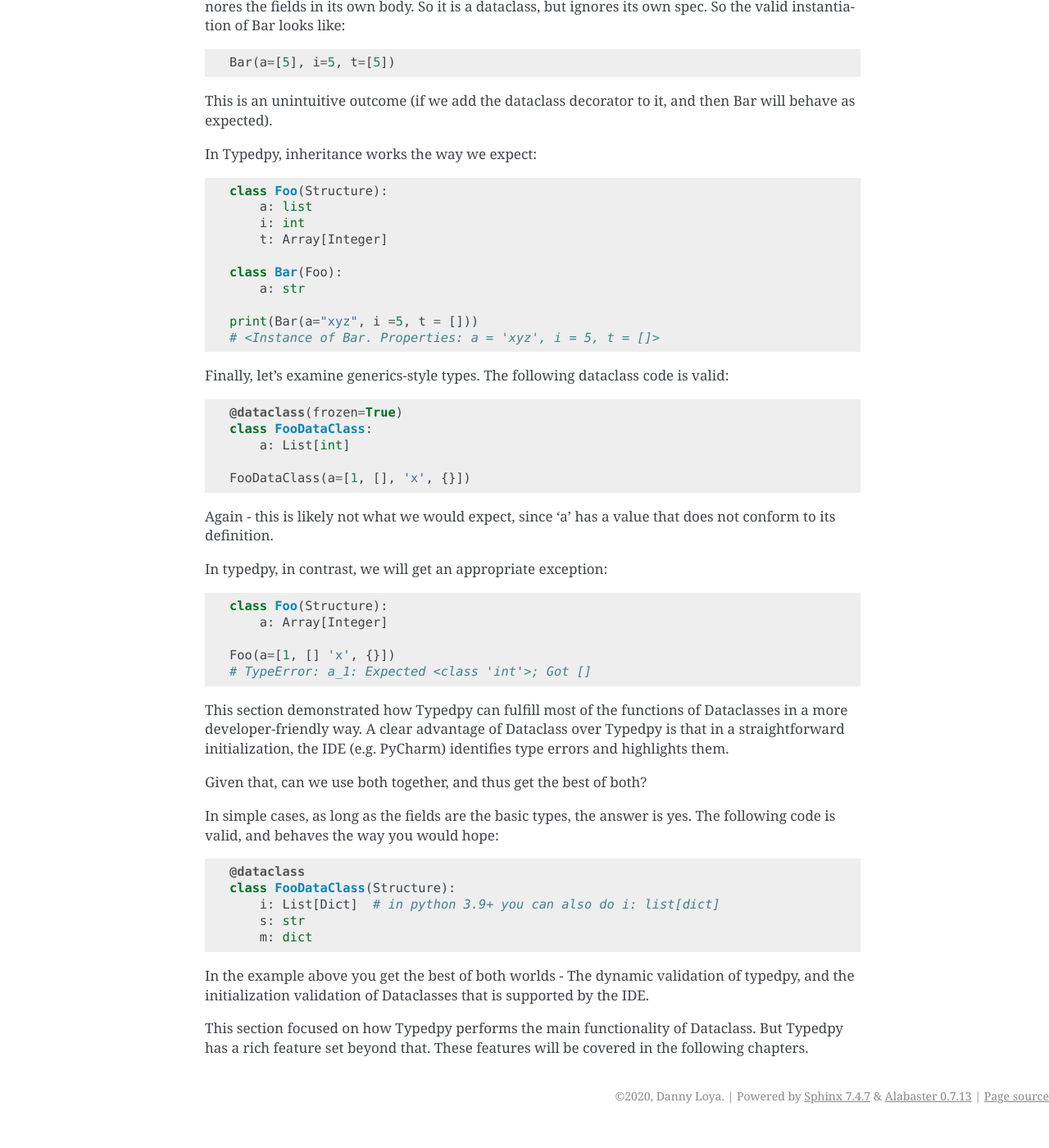
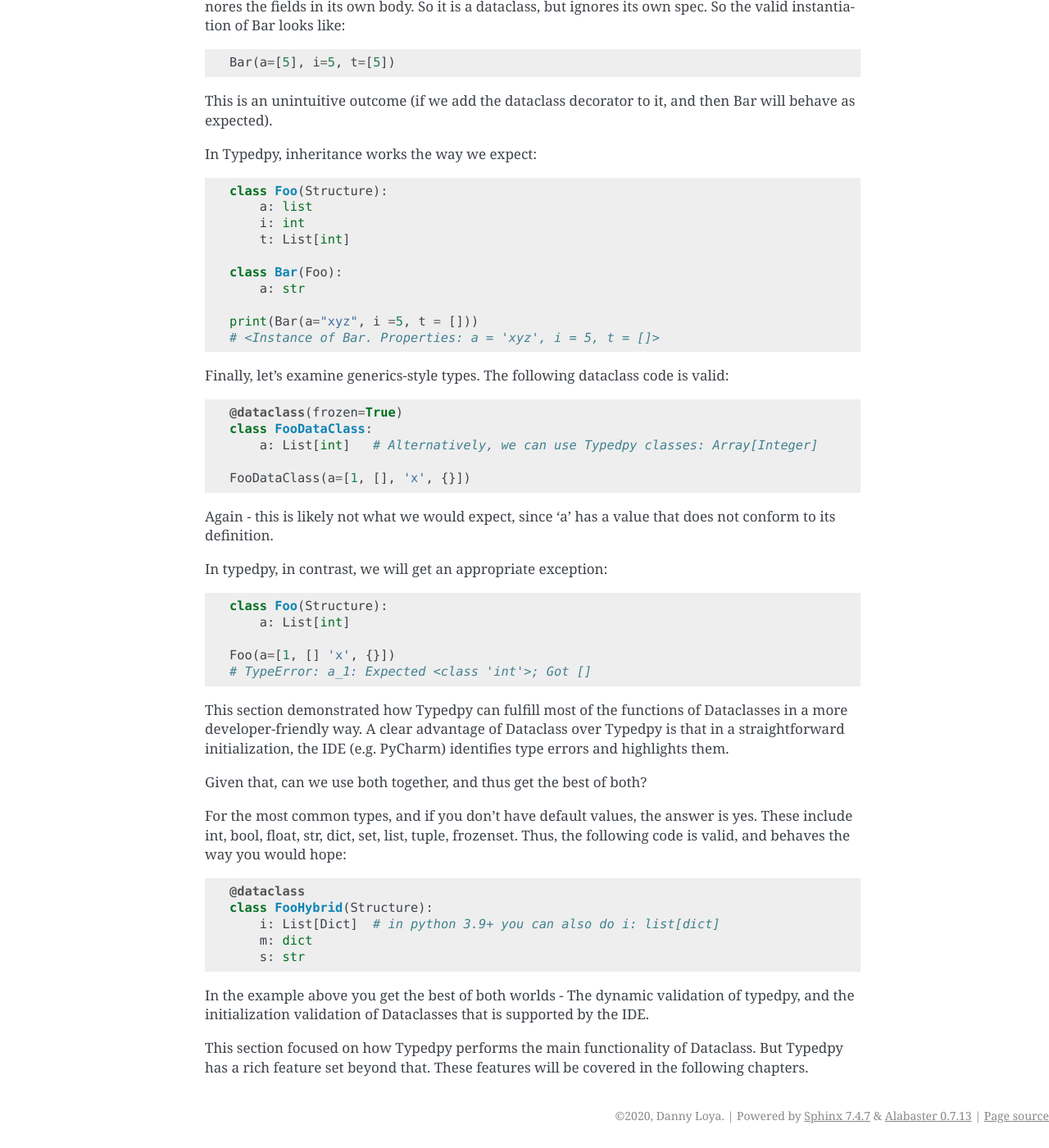
Before and after one commit to loyada/typedpy, a Sphinx documentation site: the page built from docs/tutorial.rst, in a window 1280 px wide and 1400 px high, scrolled down 2856 px. Shown: the whole window at 82% size. Built offline with Sphinx 7.4.7, drawn with Linux system fonts in a browser that asks for light colours; pages that are not in the unit, such as notebooks, are missing from menus; before the commit the page ends 4232 px from its top, so only the background shows below that; some of the changed text lies outside the part shown.

Commit message:
documentation update

```diff
--- a/docs/tutorial.rst
+++ b/docs/tutorial.rst
@@ -1,7 +1,6 @@
 =================
 Tutorial
 =================
-
 
 .. currentmodule:: typedpy
 
@@ -12,7 +11,7 @@ Contents:
 .. toctree::
    :maxdepth: 2
 
-   tutorial-basics
+   tutorial_basics
    tutorial-advanced
    tutorial-serialization-mapping
    tutorial-schema
@@ -173,7 +171,7 @@ In Typedpy, inheritance works the way we expect:
     class Foo(Structure):
         a: list
         i: int
-        t: Array[Integer]
+        t: List[int]
 
     class Bar(Foo):
         a: str
@@ -187,7 +185,7 @@ Finally, let's examine generics-style types. The following dataclass code is val
 
     @dataclass(frozen=True)
     class FooDataClass:
-        a: List[int]
+        a: List[int]   # Alternatively, we can use Typedpy classes: Array[Integer]
 
     FooDataClass(a=[1, [], 'x', {}])
 
@@ -198,7 +196,7 @@ In typedpy, in contrast, we will get an appropriate exception:
 .. code-block:: python
 
     class Foo(Structure):
-        a: Array[Integer]
+        a: List[int]
 
     Foo(a=[1, [] 'x', {}])
     # TypeError: a_1: Expected <class 'int'>; Got []
@@ -209,20 +207,21 @@ type errors and highlights them. \
 
 Given that, can we use both together, and thus get the best of both? \
 
-In simple cases, as long as the fields are the basic types, the answer \
-is yes.
-The following code is valid, and behaves the way you would hope:
+For the most common types, and if you don't have default values, the answer is yes.
+These include int, bool, float, str, dict, set, list, tuple, frozenset.
+Thus, the following code is valid, and behaves the way you would hope:
 
 .. code-block:: python
 
     @dataclass
-    class FooDataClass(Structure):
+    class FooHybrid(Structure):
         i: List[Dict]  # in python 3.9+ you can also do i: list[dict]
+        m: dict
         s: str
-        m: dict
 
-In the example above you get the best of both worlds - The dynamic validation of typedpy, and the initialization validation
-of Dataclasses that is supported by the IDE.
+
+In the example above you get the best of both worlds - The dynamic validation of typedpy, and the initialization \
+validation of Dataclasses that is supported by the IDE.
 
 This section focused on how Typedpy performs the main functionality of Dataclass. But Typedpy has a rich feature set
 beyond that. These features will be covered in the following chapters.
```
Also changed, not shown: other parts of docs/tutorial.rst (+2 -3 lines), 1 other file.
